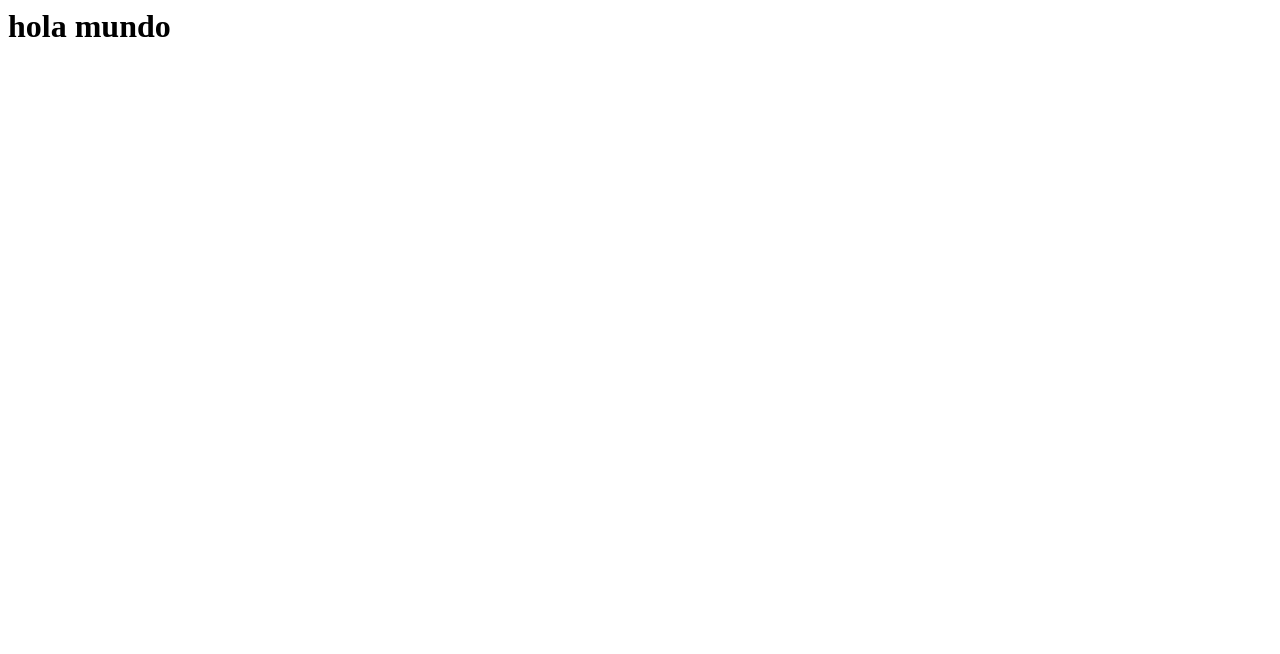
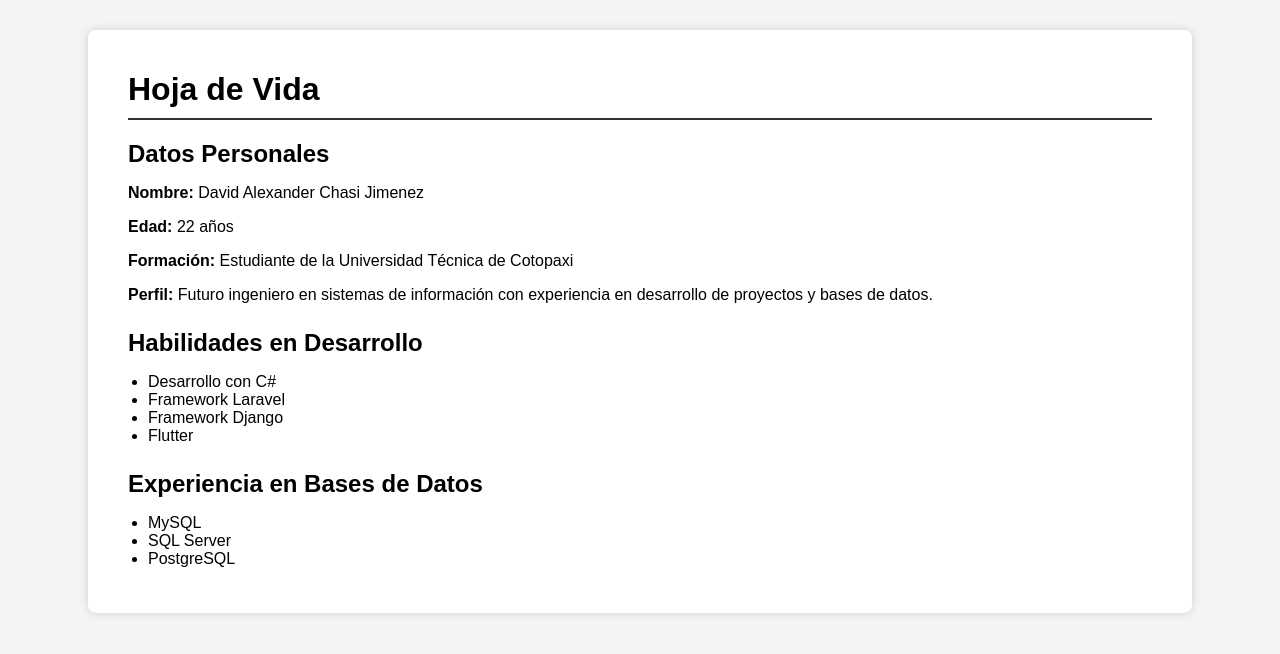
Before and after one commit to davidch8931/davidch8931.github.io, a plain HTML site: page index.html in a window 1280 px wide. Drawn offline with Linux system fonts and the light colour scheme.

Commit message:
Update index.html
code2

```diff
--- a/index.html
+++ b/index.html
@@ -1,5 +1,71 @@
-<div>
-  <h1>
-    hola mundo
-  </h1>
-</div>
+<!DOCTYPE html>
+<html lang="es">
+<head>
+    <meta charset="UTF-8">
+    <meta name="viewport" content="width=device-width, initial-scale=1.0">
+    <title>Hoja de Vida - David Alexander Chasi Jimenez</title>
+    <style>
+        body {
+            font-family: Arial, sans-serif;
+            margin: 0;
+            padding: 0;
+            background: #f4f4f4;
+        }
+        .container {
+            width: 80%;
+            margin: 30px auto;
+            background: #fff;
+            padding: 20px 40px;
+            border-radius: 8px;
+            box-shadow: 0 0 10px rgba(0,0,0,0.15);
+        }
+        h1, h2 {
+            margin-bottom: 10px;
+        }
+        section {
+            margin-bottom: 25px;
+        }
+        .line {
+            height: 2px;
+            background: #333;
+            margin: 10px 0 20px 0;
+        }
+        ul {
+            padding-left: 20px;
+        }
+    </style>
+</head>
+<body>
+    <div class="container">
+        <h1>Hoja de Vida</h1>
+        <div class="line"></div>
+
+        <section>
+            <h2>Datos Personales</h2>
+            <p><strong>Nombre:</strong> David Alexander Chasi Jimenez</p>
+            <p><strong>Edad:</strong> 22 años</p>
+            <p><strong>Formación:</strong> Estudiante de la Universidad Técnica de Cotopaxi</p>
+            <p><strong>Perfil:</strong> Futuro ingeniero en sistemas de información con experiencia en desarrollo de proyectos y bases de datos.</p>
+        </section>
+
+        <section>
+            <h2>Habilidades en Desarrollo</h2>
+            <ul>
+                <li>Desarrollo con C#</li>
+                <li>Framework Laravel</li>
+                <li>Framework Django</li>
+                <li>Flutter</li>
+            </ul>
+        </section>
+
+        <section>
+            <h2>Experiencia en Bases de Datos</h2>
+            <ul>
+                <li>MySQL</li>
+                <li>SQL Server</li>
+                <li>PostgreSQL</li>
+            </ul>
+        </section>
+    </div>
+</body>
+</html>
```
